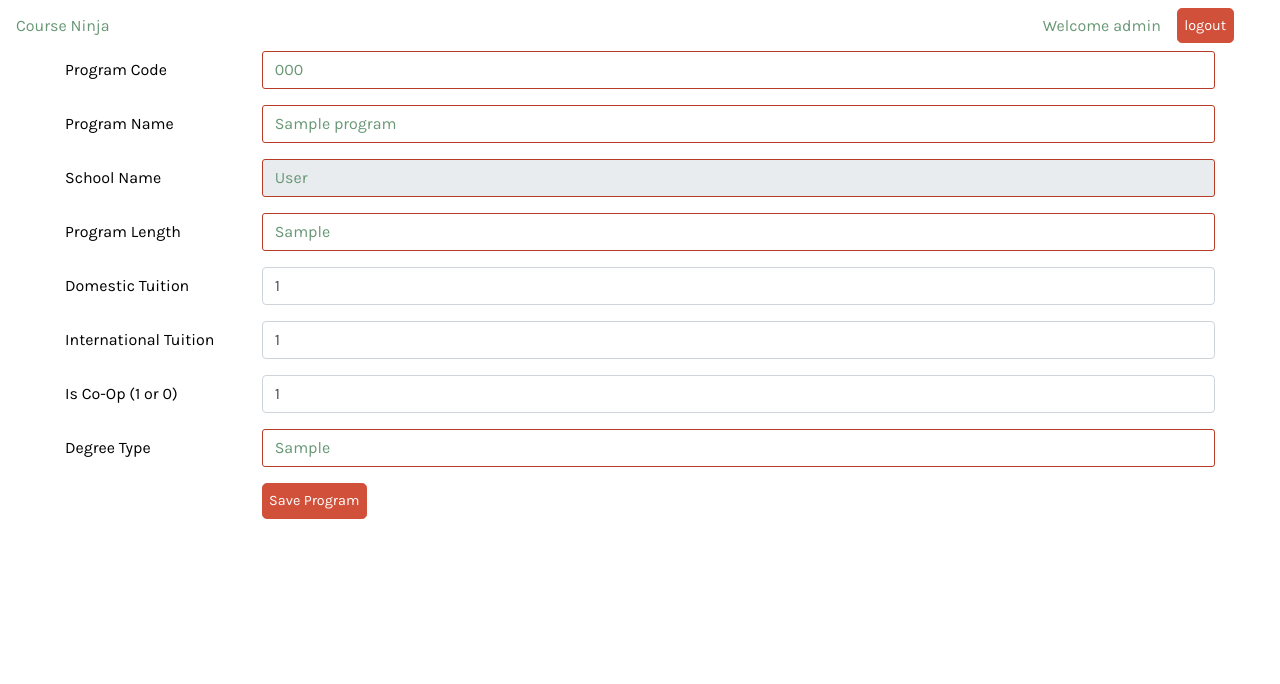
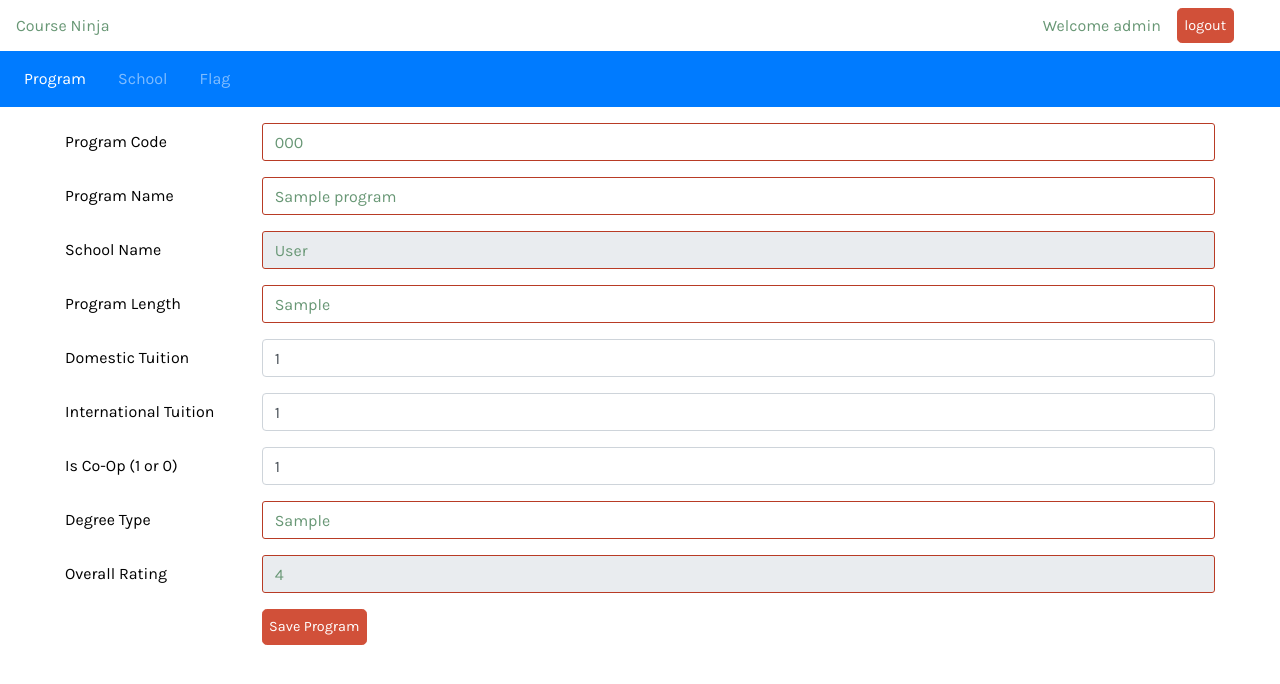
Before and after one commit to RachelVoisin/CourseNinja, a Node server app: page /admin/program/edit/1 in a window 1280 px wide. Shown: the top 684 px of the page. Run offline with Node 20, Linux system fonts and the light colour scheme; the visitor is signed in with stand-in values (Sample User, id 1); tables that the repository leaves empty hold one stand-in row (values such as "Sample post"); some web fonts are replaced.

Commit message:
integrated school section to admin portal

```diff
--- a/index.js
+++ b/index.js
@@ -82,20 +82,29 @@
 			res.redirect('/');
 		} else if(!results.length){
 			res.redirect('/');
-		}else {
+		} else {
 			res.render("flag", { type: "review", review: results[0] });
 		}
 	});
 });
 app.post("/flag/review/:id", function(req, res){
-	var sql = "INSERT INTO flags (objectType, objectReference, reason, isComplete) VALUES ('review', '" + req.params.id + "', '" + req.body.flag + "', 0);";
+	var sql = "SELECT * FROM reviews WHERE reviewId = '" + req.params.id + "';";
 	con.query(sql, function(err, results){
 		if(err){
 			req.session.message = 'Database could not be reached: ' + err;
 			res.redirect('/');
 		} else {
-			req.session.message = 'Your message has been sent.';
-			res.redirect('/');
+			var review = results[0];
+			var sql = "INSERT INTO flags (objectType, objectReference, objectBody, reason, isComplete) VALUES ('review', '" + req.params.id + "', '" + review.reviewBody + "', '" + req.body.flag + "', 0);";
+			con.query(sql, function(err, results){
+				if(err){
+					req.session.message = 'Database could not be reached: ' + err;
+					res.redirect('/');
+				} else {
+					req.session.message = 'Your message has been sent.';
+					res.redirect('/');
+				}
+			});
 		}
 	});
 });
--- a/public/css/main.css
+++ b/public/css/main.css
@@ -186,7 +186,7 @@
 	border-radius: 4px;
 	width: 35%;
 }
-.card{
+.search-card{
 	text-align: left;
 	margin: 5%;
 	float:right;
--- a/routes/admin.js
+++ b/routes/admin.js
@@ -5,14 +5,15 @@
 var con = db();
 
 router.get("/admin", isLoggedIn, isAdmin, function(req, res){
+	res.redirect("/admin/program");
+});
+router.get("/admin/program", isLoggedIn, isAdmin, function(req, res){
 	con.query("SELECT * FROM programs ORDER BY programCode DESC", function(err,result){
-		res.render('admin/index',{ items: result });
+		res.render('admin/show-program',{ items: result, page: "program" });
 	});
-	//maybe change this to pass both schools and programs?
-	// or do it with ajax?
 });
 router.get('/admin/program/add', isLoggedIn, isAdmin, function(req,res){
-	res.render('admin/add-program.ejs');
+	res.render('admin/add-program.ejs', {page: "program"});
 });
 router.post('/admin/program/add', isLoggedIn, isAdmin, function(req,res){
 
@@ -25,7 +26,7 @@
 			var qry = "INSERT INTO programs(programCode,programName,schoolId,schoolName,programLength,tuitionDomestic,tuitionInternational,isCoOp, degreeType) VALUES (";
 			qry+= "'" +req.body.programCode+"',";
 			qry+= "'" +req.body.programName+"',";
-			qry+= "'" +req.body.result[0].schoolId+"',";
+			qry+= "'" +result[0].schoolId+"',";
 			qry+= "'" +req.body.schoolName+"',";
 			qry+= "'" +req.body.programLength+"',";
 			qry+= "'" +req.body.tuitionDomestic+"',";
@@ -49,13 +50,10 @@
 });
 router.get('/admin/program/edit/:program_id', isLoggedIn, isAdmin, function(req,res){
 	con.query("SELECT * FROM programs WHERE programId = '" + req.params.program_id +"'", function (req,result){
-		res.render('admin/edit-program.ejs', {items: result});
+		res.render('admin/edit-program.ejs', {items: result, page: "program"});
 	});
 });
 router.post('/admin/program/edit/:program_id', isLoggedIn, isAdmin, function(req,res){
-
-	// add school and remove overallRating
-
 	var qry = "UPDATE programs SET  ";
 	qry+= "programCode='" +req.body.programCode+"',";
 	qry+= "programName='" +req.body.programName+"',";
@@ -78,7 +76,8 @@
 	});
 });
 router.get('/admin/program/delete/:program_id', isLoggedIn, isAdmin, function(req,res){
-	con.query("DELETE FROM programs WHERE programId = '" + req.params.program_id +"'", function (req,result){
+	con.query("DELETE FROM programs WHERE programId = '" + req.params.program_id +"'", function (err,result){
+		if (err) throw err;
 		if (result.affectedRows > 0){
 			req.session.message = "Program Deleted";
 			res.redirect('back');
@@ -86,6 +85,127 @@
 	});
 });
 
+
+//school functions
+router.get('/admin/school', isLoggedIn, isAdmin, function(req,res){
+	con.query("SELECT * FROM schools ORDER BY schoolId DESC", function(err,result){
+		res.render('admin/show-school',{ items: result, page: "school" });
+	});
+});
+
+
+router.get('/admin/school/add', isLoggedIn, isAdmin, function(req,res){
+	res.render('admin/add-school.ejs', { page: "school" });
+});
+router.post('/admin/school/add', isLoggedIn, isAdmin, function(req,res){
+
+
+			var qry = "INSERT INTO schools(schoolName,schoolCity,schoolRegion,schoolCountry) VALUES (";
+
+			qry+= "'" +req.body.schoolName+"',";
+			qry+= "'" +req.body.schoolCity+"',";
+			qry+= "'" +req.body.schoolRegion+"',";
+			qry+= "'" +req.body.schoolCountry+"');";
+
+			con.query(qry,function(err,result){
+				if(err){
+					console.log(err);
+				} else {
+					req.session.message = "School Successfully Added";
+					res.redirect('back');
+				}
+			});
+
+
+});
+
+router.get('/admin/school/edit/:school_id', isLoggedIn, isAdmin, function(req,res){
+	con.query("SELECT * FROM schools WHERE schoolId = '" + req.params.school_id +"'", function (err,result){
+		res.render('admin/edit-school.ejs', {items: result, page: "school"});
+	});
+});
+
+router.post('/admin/school/edit/:school_id', isLoggedIn, isAdmin, function(req,res){
+
+	var qry = "UPDATE programs SET  ";
+	qry+= "programCode='" +req.body.programCode+"',";
+	qry+= "programName='" +req.body.programName+"',";
+	qry+= "schoolId='" +req.body.schoolId+"',";
+	qry+= "schoolName='" +req.body.schoolName+"',";
+	qry+= "programLength='" +req.body.programLength+"',";
+	qry+= "tuitionDomestic='" +req.body.tuitionDomestic+"',";
+	qry+= "tuitionInternational='" +req.body.tuitionInternational+"',";
+	qry+= "isCoOp='" +req.body.isCoOp+"',";
+	qry+= "degreeType='" +req.body.degreeType+"'";
+	qry+= " WHERE programId =" +req.body.programId+"";
+
+	var qry = "UPDATE schools SET  ";
+	qry+= "schoolName='" +req.body.schoolName+"',";
+	qry+= "schoolCity='" +req.body.schoolCity+"',";
+	qry+= "schoolRegion='" +req.body.schoolRegion+"',";
+	qry+= "schoolCountry='" +req.body.schoolCountry+"'";
+	qry+= " WHERE schoolId =" +req.body.schoolId+"";
+
+	con.query(qry,function(err,result){
+		if (err) throw err;
+		if (result.affectedRows > 0){
+			req.session.message = "School Successfully Edited";
+			res.redirect('back');
+		}
+	});
+});
+
+router.get('/admin/school/delete/:school_id', isLoggedIn, isAdmin, function(req,res){
+	con.query("DELETE FROM schools WHERE schoolId = '" + req.params.school_id +"'", function (err,result){
+		if (result.affectedRows > 0){
+			req.session.message = "School Deleted";
+			res.redirect('back');
+		}
+	});
+});
+
+
+// flag functions
+router.get("/admin/flag", isLoggedIn, isAdmin, function(req, res){
+	res.redirect("/admin/flag/review");
+});
+
+router.get("/admin/flag/review", isLoggedIn, isAdmin, function(req, res){
+	var sql = "SELECT * FROM flags WHERE objectType = 'review' AND isComplete = 0;";
+	con.query(sql, function(err, results){
+		if(err){
+			req.session.message = 'Database could not be reached: ' + err;
+			res.redirect('/');
+		} else {
+			res.render("admin/flag/review", {flags: results, page: "flag"});
+		}
+	});
+});
+
+router.get("/admin/flag/review/delete/:flag_id/:review_id", isLoggedIn, isAdmin, function(req, res){
+	con.query("DELETE FROM reviews WHERE reviewId = '" + req.params.review_id + "';", function (err, result){
+		if (result.affectedRows > 0){
+			con.query("UPDATE flags SET isComplete = 1 WHERE flagId = '" + req.params.flag_id + "';", function (err,result){
+				if (result.affectedRows > 0){
+					req.session.message = "Review deleted, flag closed";
+					res.redirect('back');
+				}
+			});
+		}
+	});
+});
+
+router.get("/admin/flag/finish/:id", isLoggedIn, isAdmin, function(req, res){
+	con.query("UPDATE flags SET isComplete = 1 WHERE flagId = '" + req.params.id + "';", function (err, result){
+		if (result.affectedRows > 0){
+			req.session.message = "Flag Closed";
+			res.redirect('back');
+		}
+	});
+});
+
+
+// middleware
 function isLoggedIn(req, res, next){
 	if(req.session.username){
 		next();
--- a/source.sql
+++ b/source.sql
@@ -113,6 +113,7 @@
 	flagId INT AUTO_INCREMENT PRIMARY KEY,
 	objectType VARCHAR(255),
 	objectReference VARCHAR(255),
+	objectBody VARCHAR(255),
 	reason VARCHAR(255),
 	isComplete TINYINT(1)
 );
--- a/views/admin/edit-program.ejs
+++ b/views/admin/edit-program.ejs
@@ -1,4 +1,5 @@
 <% include ../partials/header %>
+<% include ../partials/admin-header %>
 <div class="row" style="margin-left: 50px; margin-right: 50px">
 
 
@@ -18,7 +19,7 @@
 </div>
 <input type="hidden" name="schoolId" value="<%=items[0].schoolId%>">
 <div class="form-group row">
-        <label for="programLength" class="col-2 col-form-label">School Name</label>
+        <label for="schoolName" class="col-2 col-form-label">School Name</label>
         <div class="col-10">
             <input type="text" name="schoolName" value="<%=items[0].schoolName%>" class="form-control" maxlength = "255" readonly>
         </div>
@@ -54,6 +55,12 @@
         </div>
 </div>
 <div class="form-group row">
+        <label for="overallRating" class="col-2 col-form-label">Overall Rating</label>
+        <div class="col-10">
+            <input type="text" name="overallRating" value="<%=items[0].overallRating%>" class="form-control" maxlength = "255" readonly>
+        </div>
+</div>
+<div class="form-group row">
         <label for="submit" class="col-2 col-form-label" style="color:#ffffff">Submit</label>
         <div class="col-10">
             <input type="submit" name="submit" value="Save Program" class="btn btn-primary btn-lg">
--- a/views/admin/index.ejs
+++ b/views/admin/show-program.ejs
@@ -1,4 +1,5 @@
 <% include ../partials/header %>
+<% include ../partials/admin-header %>
 
 <div class="" style="margin-left: 50px; margin-right: 50px">
     <div class="col s12">
--- /dev/null
+++ b/views/partials/admin-header.ejs
@@ -0,0 +1,13 @@
+<nav class="navbar navbar-expand-lg navbar-dark bg-primary" style="background-color:#e3f2fd;margin-bottom:1em;">
+  <ul class="navbar-nav mr-auto">
+      <li class="nav-item <% if(page == "program"){ %> active <% } %>">
+        <a class="nav-link" href="/admin/program">Program</a>
+      </li>
+      <li class="nav-item <% if(page == "school"){ %> active <% } %>">
+        <a class="nav-link" href="/admin/school">School</a>
+      </li>
+      <li class="nav-item <% if(page == "flag"){ %> active <% } %>">
+        <a class="nav-link" href="/admin/flag">Flag</a>
+      </li>
+    </ul>
+</nav>
--- a/views/partials/header.ejs
+++ b/views/partials/header.ejs
@@ -12,8 +12,9 @@
     <link href="https://fonts.googleapis.com/css?family=Khula:600,700" rel="stylesheet">
 	<link rel="stylesheet" href="https://use.fontawesome.com/releases/v5.7.2/css/all.css" integrity="sha384-fnmOCqbTlWIlj8LyTjo7mOUStjsKC4pOpQbqyi7RrhN7udi9RwhKkMHpvLbHG9Sr" crossorigin="anonymous">
 
-	<link rel="stylesheet" href="https://maxcdn.bootstrapcdn.com/bootstrap/4.0.0/css/bootstrap.min.css" integrity="sha384-Gn5384xqQ1aoWXA+058RXPxPg6fy4IWvTNh0E263XmFcJlSAwiGgFAW/dAiS6JXm" crossorigin="anonymous">
-	<script src="https://maxcdn.bootstrapcdn.com/bootstrap/4.0.0/js/bootstrap.min.js" integrity="sha384-JZR6Spejh4U02d8jOt6vLEHfe/JQGiRRSQQxSfFWpi1MquVdAyjUar5+76PVCmYl" crossorigin="anonymous"></script>
+	<link href="https://stackpath.bootstrapcdn.com/bootstrap/4.3.1/css/bootstrap.min.css" rel="stylesheet" integrity="sha384-ggOyR0iXCbMQv3Xipma34MD+dH/1fQ784/j6cY/iJTQUOhcWr7x9JvoRxT2MZw1T" crossorigin="anonymous">
+	<script src="https://stackpath.bootstrapcdn.com/bootstrap/4.3.1/js/bootstrap.min.js" integrity="sha384-JjSmVgyd0p3pXB1rRibZUAYoIIy6OrQ6VrjIEaFf/nJGzIxFDsf4x0xIM+B07jRM" crossorigin="anonymous"></script>
+	<script src="https://stackpath.bootstrapcdn.com/bootstrap/4.3.1/js/bootstrap.bundle.min.js" integrity="sha384-xrRywqdh3PHs8keKZN+8zzc5TX0GRTLCcmivcbNJWm2rs5C8PRhcEn3czEjhAO9o" crossorigin="anonymous"></script>
 
 	<link rel="stylesheet" href="/css/main.css" />
 </head>
--- a/views/search.ejs
+++ b/views/search.ejs
@@ -15,7 +15,7 @@
 	<button class="searchBtn" id="programBtn">Search for Programs</button>
 </div>
 
-<div class="card">
+<div class="search-card">
 	<div id="output"></div>
 	<div id="loadmore"></div>
 </div>
```
Also changed, not shown: seed.sql (+14 -0 lines), seed2.sql (deleted, +0 -13 lines), views/admin/add-program.ejs (+23 -3 lines), views/admin/add-school.ejs (added, +54 -0 lines), views/admin/edit-school.ejs (added, +47 -0 lines), views/admin/flag/review.ejs (added, +26 -0 lines), views/admin/show-school.ejs (added, +55 -0 lines).
